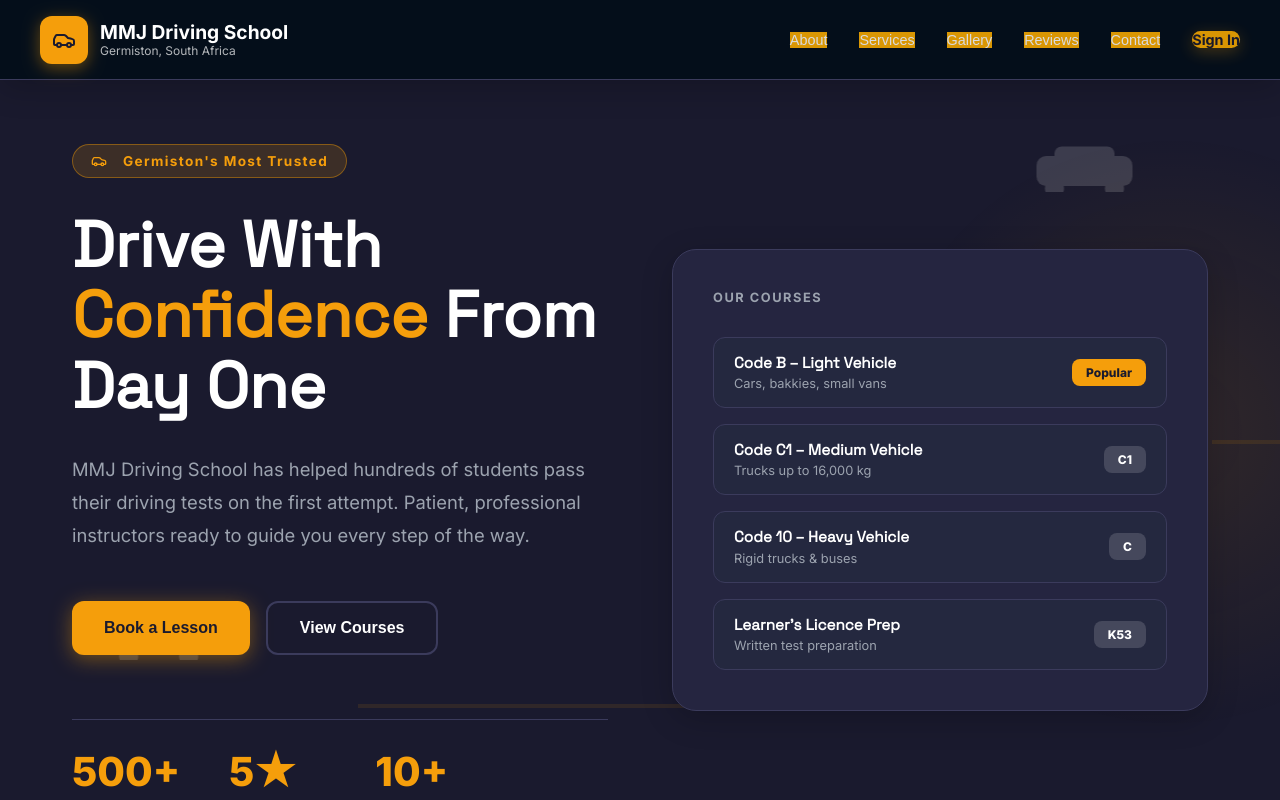
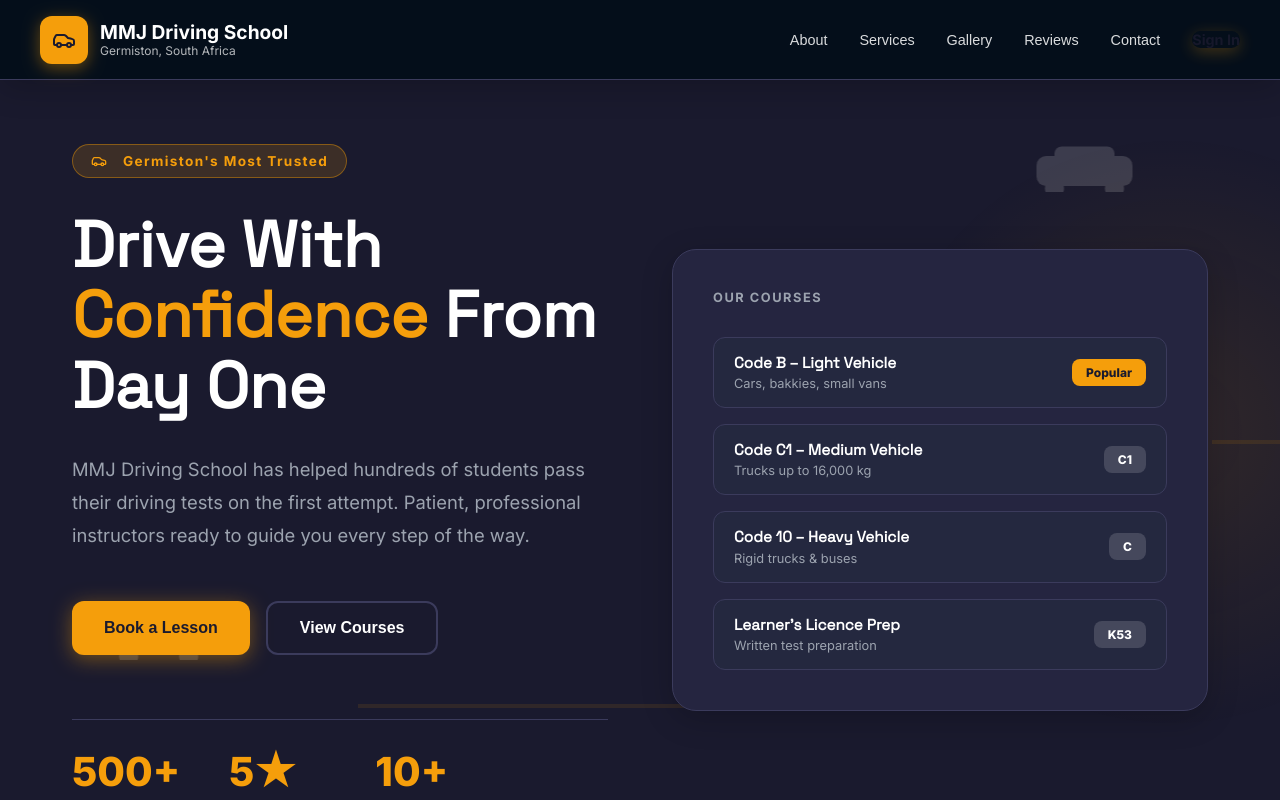
Before and after one commit to RighteousNwariwe/MMJ-Driving-School, a React (Vite) app: page / in a window 1280 px wide. Shown: the top 800 px of the page. Built offline with nearby package versions, Linux system fonts and the light colour scheme; no server answers; the database is empty.

Commit message:
update sign up

```diff
--- a/src/index.css
+++ b/src/index.css
@@ -96,7 +96,7 @@
   position: relative;
   opacity: 0.85;
   cursor: pointer;
-  background: rgb(255, 174, 0);
+  background: none;
   border: none;
   padding: 0;
 }
@@ -105,7 +105,7 @@
   position: absolute;
   bottom: -4px; left: 0;
   width: 0; height: 2px;
-  background: var(--primary);
+  background: goldenrod;
   transition: width 0.3s;
 }
 .nav-links a:hover, .nav-links .nav-link-btn:hover {
```
